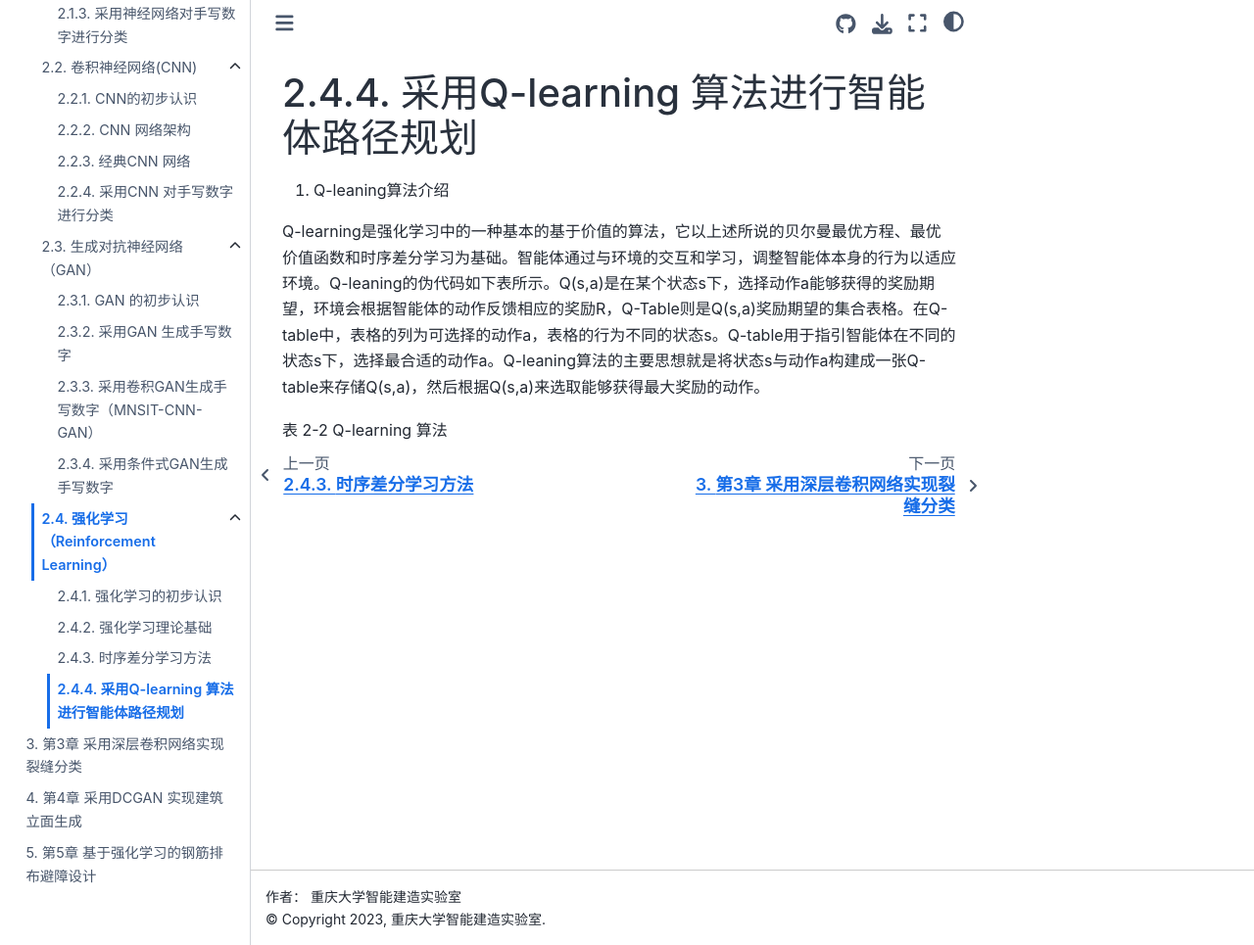
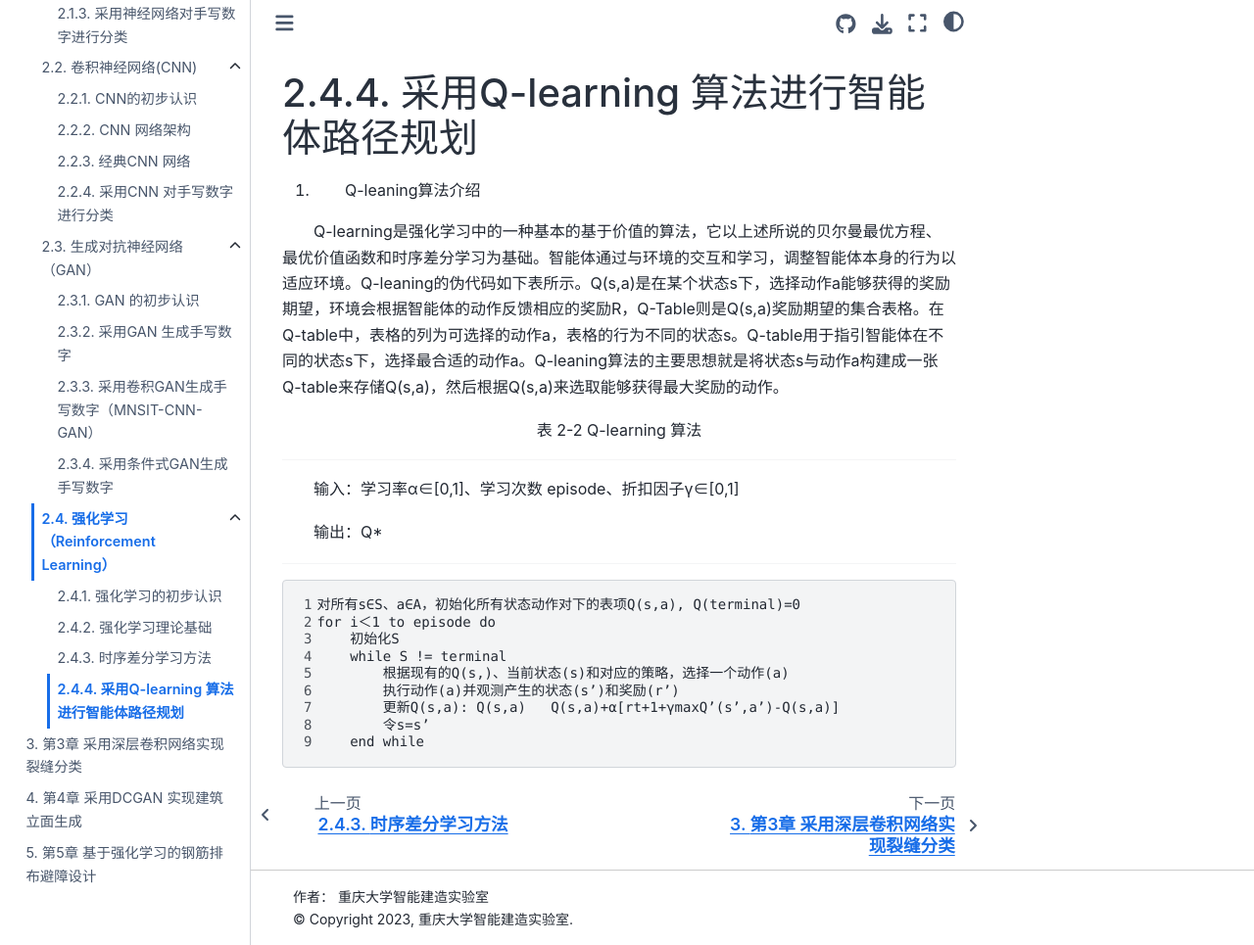
Before and after one commit to iblofcqu/book001, a Sphinx documentation site: the page built from source/2/2.4/2.4.4.md, in a window 1280 px wide and 965 px high. Shown: the whole window at 98% size. Built offline with Sphinx 7.4.7 and the Sphinx Book theme 1.1.4, drawn with Linux system fonts in a browser that asks for light colours.

Commit message:
docs(1.1 and others ): 空格
去掉人为控制开头两个空格

````diff
--- a/source/2/2.4/2.4.4.md
+++ b/source/2/2.4/2.4.4.md
@@ -4,4 +4,25 @@
 
 Q-learning是强化学习中的一种基本的基于价值的算法，它以上述所说的贝尔曼最优方程、最优价值函数和时序差分学习为基础。智能体通过与环境的交互和学习，调整智能体本身的行为以适应环境。Q-leaning的伪代码如下表所示。Q(s,a)是在某个状态s下，选择动作a能够获得的奖励期望，环境会根据智能体的动作反馈相应的奖励R，Q-Table则是Q(s,a)奖励期望的集合表格。在Q-table中，表格的列为可选择的动作a，表格的行为不同的状态s。Q-table用于指引智能体在不同的状态s下，选择最合适的动作a。Q-leaning算法的主要思想就是将状态s与动作a构建成一张Q-table来存储Q(s,a)，然后根据Q(s,a)来选取能够获得最大奖励的动作。
 
-<div>表 2-2 Q-learning 算法</div>
+<div class="show-mid">表 2-2 Q-learning 算法</div>
+
+***
+
+输入：学习率α∈[0,1]、学习次数 episode、折扣因子γ∈[0,1]
+
+输出：Q*
+***
+
+```{code-block}
+:linenos:
+
+对所有s∈S、a∈A，初始化所有状态动作对下的表项Q(s,a), Q(terminal)=0
+for i＜1 to episode do
+    初始化S
+    while S != terminal
+        根据现有的Q(s,)、当前状态(s)和对应的策略，选择一个动作(a)
+        执行动作(a)并观测产生的状态(s’)和奖励(r’)
+        更新Q(s,a): Q(s,a)   Q(s,a)+α[rt+1+γmaxQ’(s’,a’)-Q(s,a)]
+        令s=s’
+    end while
+```
--- a/source/_static/css/expands.css
+++ b/source/_static/css/expands.css
@@ -18,6 +18,11 @@
 .auth-div {
     font-size: 30px;
 }
+
 .contributes {
     font-size: 30px;
 }
+
+p {
+    text-indent: 2em;
+}
````
Also changed, not shown: source/1/1.1/1.1.1.md (+1 -7 lines).
